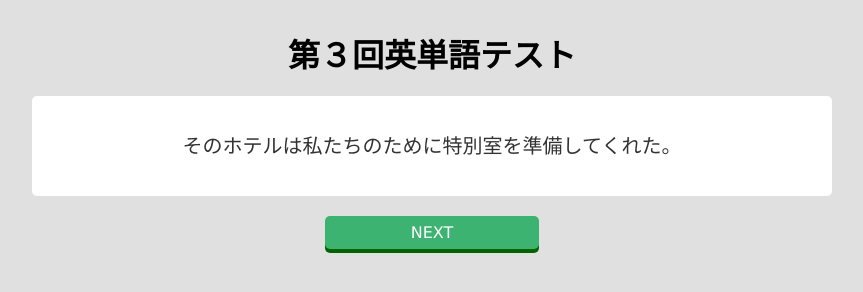
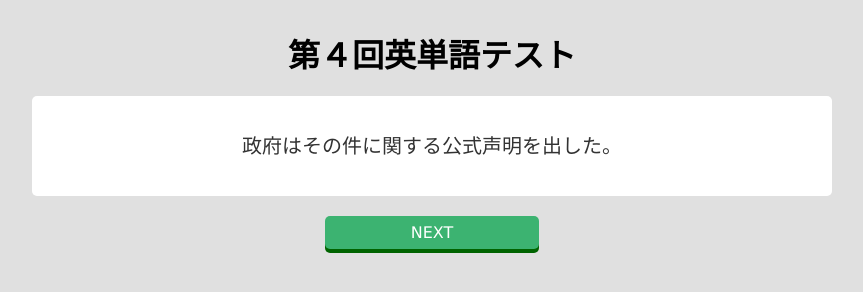
Before and after one commit to sugar314/ja-to-en-ex, a plain HTML site: page index.html in a window 1280 px wide. Shown: the whole page, without its empty margins (208-1071 px from the left). Drawn offline with Linux system fonts and the light colour scheme.

Commit message:
Update index.html

```diff
--- a/index.html
+++ b/index.html
@@ -8,7 +8,7 @@
 <body>
 
 	<div class="title-top">
-		<h1>第３回英単語テスト</h1>
+		<h1>第４回英単語テスト</h1>
 
 	<div id="card">
 		<div id="card-front"></div>
@@ -19,68 +19,66 @@
 		(function() {
 			'use strict';
 
-			var words = [
-   {'en': 'guess', 'ja': '～を推測する'},
-   {'en': 'Can you guess what happened at that time?', 'ja': 'そのとき何が起こったかを推測することができますか。'},
-   {'en': 'The hotel prepared a special room for us.', 'ja': 'そのホテルは私たちのために特別室を準備してくれた。'},
-   {'en': 'He has developed his business in China.', 'ja': '彼は中国で事業を発展させてきた。'},
-   {'en': 'They had a meeting to solve the problem.', 'ja': '彼らはその問題を解決するために会議を開いた。'},
-   {'en': 'My friends encouraged me to try again.', 'ja': '友だちはもう一度やってみるように私を励ましてくれた。'},
-   {'en': 'I never expected to see you here in India.', 'ja': '私はここインドであなたに会うことを一度も予想しなかった。'},
-   {'en': 'How do we deal with this difficult problem?', 'ja': '私たちはどのようにこの難しい問題を処理すればよいのか。'},
-   {'en': 'Cathy measured the size of the window for its curtains.', 'ja': 'キャシーはカーテンのために窓のサイズを測った。'},
-   {'en': 'They demanded more information about the accident.', 'ja': '彼らはその事故についてさらなる情報を要求した。'},
-   {'en': 'These new books contain important information.', 'ja': 'これらの新しい本は重要な情報を含んでいる。'},
-   {'en': 'There are various ways to answer the question.', 'ja': 'その質問に答えるにはさまざまな方法がある。'},
-   {'en': 'Education is a major political issue in that country.', 'ja': 'その国では教育は大きな政治問題である。'},
-   {'en': 'Scientific research will show us new facts about space.', 'ja': '科学研究により宇宙に関する新事実が私たちに明らかになるだろう。'},
-   {'en': 'You have to go to medical school to become a doctor.', 'ja': '医者になるためには医学部［医科大学］へ行かなくてはならない。'},
-   {'en': 'His books are known across the whole world.', 'ja': '彼の本は全世界で知られている。'},
-   {'en': 'My computer has a serious problem with its hard disk.', 'ja': '私のコンピュータはハードディスクに深刻な問題がある。'},
-   {'en': 'Mary didn’t say a single word when she saw him.', 'ja': 'メアリーは彼に会ったとき，たった1つの言葉も［一言も]言わなかった。'},
-   {'en': 'What is the general opinion on that matter?', 'ja': 'その件に関する一般的な意見はどういうものですか。'},
-   {'en': 'The total number of students is about 200.', 'ja': '生徒の総数は約200人です。'},
-   {'en': 'Good sleep is necessary for our health.', 'ja': '快眠は私たちの健康のために必要である。'},
-   {'en': 'The artist likes to use natural materials like stone or wood.', 'ja': 'その芸術家は石や木のような自然の材料を使うのが好きだ。'},
-   {'en': 'There is a lack of communication between you and me.', 'ja': 'あなたと私の間にはコミュニケーション不足がある。'},
-   {'en': 'We have to make a decision by tomorrow morning.', 'ja': '私たちは明日の朝までに決定を下さなければならない。'},
-   {'en': 'Scientists are looking for new energy sources.', 'ja': '科学者たちは新しいエネルギー源を探している。'},
-   {'en': 'There is no risk to your life during this tour.', 'ja': 'この旅行中あなたの命の危険はまったくない。'},
-   {'en': 'I received the bill for my new fridge today.', 'ja': '私は今日，新しい冷蔵庫の請求書を受け取った。'},
-   {'en': 'His father is a professor of Japanese history.', 'ja': '彼の父は日本史の教授である。'},
-   {'en': 'Children should have a healthy diet.', 'ja': '子どもたちは健康的な食事をとるべきだ。'},
-   {'en': 'This store sells many wines of high quality.', 'ja': 'この店は質の高いワインをたくさん売っている。'},
-   {'en': 'They are collecting data on a new kind of animal.', 'ja': '彼らは新種の動物に関するデータを集めている。'},
-   {'en': 'She usually takes notes on the most important points.', 'ja': '彼女はたいてい最も大事な点のメモをとる。'},
-   {'en': 'We have to find a way to meet the challenge.', 'ja': '私たちはその難題に立ち向かう方法を見つけなければならない。'},
-   {'en': 'We don’t understand all of the brain functions.', 'ja': '私たちはすべての脳機能を理解しているわけではない。'},
-   {'en': 'She wrote some articles on[about] soccer in the magazine.', 'ja': '彼女はその雑誌でサッカーに関する記事をいくつか書いた。'},
-   {'en': 'My mother made me a cake in the shape of a star.', 'ja': '母は私に星の形をしたケーキを作ってくれた。'},
-   {'en': 'I placed a chair in the middle.', 'ja': '私は中央にいすを置いた。'},
-   {'en': 'We are doing our best to reach our goal.', 'ja': '私たちは目標に達するために最善をつくしている。'},
-   {'en': 'Meg wants to improve the image of her shop.', 'ja': 'メグは自分の店をイメージアップしたいと思っている。'},
-   {'en': 'The cost of construction will come to a large figure.', 'ja': '建設費用は大きな数値になるだろう。'},
-   {'en': 'The technology has developed in the last decade.', 'ja': 'その技術は最近の10年間で発展した。'},
-   {'en': 'It is not believed that life exists on Mars.', 'ja': '火星に生命は存在すると信じられていない。'},
-   {'en': 'The teacher reduced the number of questions from ten to five.', 'ja': '先生は問題数を10問から5問に減らした。'},
-   {'en': 'The man finally gained power in that country.', 'ja': 'その男はついにその国で権力を得た。'},
-   {'en': 'The new project requires time and money.', 'ja': 'その新しい計画は時間と金を必要とする。'},
-   {'en': 'They proved (that) their theory was right.', 'ja': '彼らは自分たちの学説が正しいことを証明した。'},
-   {'en': 'The heavy rain prevented me from going out.', 'ja': '大雨は私が外出するのを妨げた［大雨で私は外出できなかった］。'},
-   {'en': 'They carefully compared my work with[to] hers.', 'ja': '彼らは注意深く私の作品を彼女のものと比較した。'},
-   {'en': 'We can adapt the technology for our new product.', 'ja': '私たちはその技術を新製品に適合させることができる。'},
-   {'en': 'The government conducted a survey of public opinion.', 'ja': '政府は世論調査を行った。'},
-   {'en': 'Both my sister and I prefer books to movies.', 'ja': '妹も私も映画より本が好きだ。'},
-   {'en': 'He wants to be successful in his business.', 'ja': '彼は事業に成功したいと思っている。'},
-   {'en': 'The accident was due to a mistake in the design.', 'ja': 'その事故は設計ミスが原因であった。'},
-   {'en': 'This discount ticket is available for shopping in that store.', 'ja': 'この割引券はその店での買い物に利用できる。'},
-   {'en': 'In most Western countries, Christmas is a special day.', 'ja': 'たいていの西洋諸国では，クリスマスは特別な日である。'},
-   {'en': 'In my personal opinion, he should be the new leader.', 'ja': '私個人の意見では，彼が新しいリーダーになるべきだ。'},
-   {'en': 'She has been studying the culture of ancient Egypt.', 'ja': '彼女は古代エジプトの文化を研究している。'},
-   {'en': 'Mary is not used to living in a large city.', 'ja': 'メアリーは大都会に住むことに慣れていない。'},
-   {'en': 'He lives in Italy, but his native country is Spain.', 'ja': '彼はイタリアに住んでいるが，母国はスペインだ。'},
-   {'en': 'Playing with my friends is the most important thing in my daily life.', 'ja': '友だちとの遊びは私の日常生活でいちばん大切だ。'},
-   {'en': 'Listen to the questions and circle the correct answers.', 'ja': '質問を聞いて正しい答えを丸で囲みなさい。'}
+			var words = [   {'en': 'The writer is very popular among the younger generation.', 'ja': 'その作家は若い世代の間で非常に人気がある。'},
+   {'en': 'Bob wants to join the peace movement.', 'ja': 'ボブはその平和運動に加わりたいと思っている。'},
+   {'en': 'The government made a public statement about the matter.', 'ja': '政府はその件に関する公式声明を出した。'},
+   {'en': 'E-mail has become (a) popular means of communication.', 'ja': 'Eメールは大衆的なコミュニケーション手段になった。'},
+   {'en': 'The professor is one of the experts on gorillas.', 'ja': 'その教授はゴリラの専門家の1人だ。'},
+   {'en': 'Humans have higher intelligence than other animals.', 'ja': '人間はほかの動物よりも高い知能を持っている。'},
+   {'en': 'Their research is still at an early stage.', 'ja': '彼らの研究はまだ初期段階にある。'},
+   {'en': 'My brother had a variety of jobs for five years.', 'ja': '兄は5年間でいろいろな仕事に就いた。'},
+   {'en': 'My sister wanted to work in the music industry.', 'ja': '私の姉は音楽産業で働きたいと思っていた。'},
+   {'en': 'The doctor sees over 50 patients a day.', 'ja': 'その医者は1日に50人以上の患者を診る。'},
+   {'en': 'We had a long conversation about our favorite books.', 'ja': '私たちはお気に入りの本について長い会話をした。'},
+   {'en': 'Our teacher always wears nice clothes.', 'ja': '私たちの先生はいつもすてきな服を着ている。'},
+   {'en': 'Mr. Foster put pressure on me to accept his offer.', 'ja': 'フォスター氏は自分の申し出を受け入れるように私に圧力をかけた。'},
+   {'en': 'Return the chair to its original position.', 'ja': 'そのいすを元の位置に戻しなさい。'},
+   {'en': 'The temperature of this room is now 20 degrees Celsius.', 'ja': 'この部屋の温度は今，摂氏20度［20℃］だ。'},
+   {'en': 'We have to talk about a wide range of issues.', 'ja': '私たちは広範囲の問題について話し合わなければならない。'},
+   {'en': 'The only access to the village is by boat.', 'ja': 'その村への唯一の交通手段はボートによるものだ。'},
+   {'en': 'He talked about the importance of education in his speech.', 'ja': '彼は演説で教育の重要性について話した。'},
+   {'en': 'There are many good neighbors around my house.', 'ja': '私の家の周囲にはよい隣人が多い。'},
+   {'en': 'The new economic policy will be successful.', 'ja': '新しい経済政策は成功するだろう。'},
+   {'en': 'The test indicates that you have influenza.', 'ja': 'その検査はあなたがインフルエンザにかかっていることを示している。'},
+   {'en': 'He referred to the matter at the meeting.', 'ja': '彼は会議でその問題に言及した。'},
+   {'en': 'She manages seven restaurants in Tokyo.', 'ja': '彼女は東京で7つのレストランを経営している。'},
+   {'en': 'I tried to focus my mind on my work.', 'ja': '私は仕事に(私の)気持ちを集中させようとした。'},
+   {'en': 'They promoted a good relationship between the two countries.', 'ja': '彼らは2国間の良好な関係を促進した。'},
+   {'en': 'He has observed the moon for 40 years.', 'ja': '40年の間，彼は月を観察してきた。'},
+   {'en': 'Raise your hand if you have any questions.', 'ja': '何か質問があれば手を上げなさい。'},
+   {'en': 'It is important to maintain good relationships with friends.', 'ja': '友人とよい関係を維持することは大切だ。'},
+   {'en': 'Emily is searching her desk for her lost pen.', 'ja': 'エミリーはなくしたペンを求めて机を捜している。'},
+   {'en': 'We discussed the plan for our school trip.', 'ja': '私たちは修学旅行の計画について話し合った。'},
+   {'en': 'The accident was reported quickly in the media.', 'ja': 'その事故は(マス)メディアですぐに報道された。'},
+   {'en': 'Hard work is one of the important factors in success.', 'ja': '勤勉は成功の重要な要因の１つだ。'},
+   {'en': 'What is the distance from here to the station?', 'ja': 'ここから駅までの距離はどれくらいですか。'},
+   {'en': 'Many people want to improve their standards of living.', 'ja': '多くの人が自分の生活水準を上げたいと思っている。'},
+   {'en': 'I often do volunteer work during a long vacation.', 'ja': '私は長期休暇の間よくボランティア活動をする。'},
+   {'en': 'Large countries like China and Russia are rich in natural resources.', 'ja': '中国やロシアのような広大な国は天然資源に富んでいる。'},
+   {'en': 'Please call our customer service if you want more information.', 'ja': 'さらに情報がご入り用でしたらお客様窓口にお電話ください。'},
+   {'en': 'Their new business strategy has been successful.', 'ja': '彼らの新しい経営戦略は成功を収めた。'},
+   {'en': 'There are some small villages in the mountain region.', 'ja': 'その山岳地域にいくつかの小さな村がある。'},
+   {'en': 'We need scientific evidence to prove the theory.', 'ja': '私たちはその学説を証明するための科学的な証拠が必要だ。'},
+   {'en': 'According to the morning news, it will rain tomorrow. ', 'ja': '朝のニュースによれば，明日は雨だ。'},
+   {'en': 'I want to drink coffee rather than tea.', 'ja': '私は紅茶よりむしろコーヒーが飲みたい。'},
+   {'en': 'It will probably rain this afternoon.', 'ja': '今日の午後はたぶん雨が降るだろう。'},
+   {'en': 'Perhaps it will snow tonight.', 'ja': '今夜はひょっとすると雪が降るだろう。'},
+   {'en': 'As I didn’t want to see a movie, I went shopping instead.', 'ja': '私は映画を見たくなかったので，代わりに買い物に行った。'},
+   {'en': 'This street is busy, especially at night.', 'ja': 'この通りは特に夜はにぎやかだ。'},
+   {'en': 'He works for a bookstore simply because he likes books.', 'ja': '彼は単に本が好きだから書店で働いている。'},
+   {'en': 'I caught the flu. Therefore, I couldn’t go to school.', 'ja': '私はインフルエンザにかかった。それゆえに学校へ行けなかった。'},
+   {'en': 'He was born in 1950. Thus, he hasn’t experienced the war.', 'ja': '彼は1950年生まれだ。したがってその戦争を経験していない。'},
+   {'en': 'Indeed, my host family supported me in everything.', 'ja': '本当に，私のホストファミリーはあらゆることで私を支えてくれた。'},
+   {'en': 'Please close your eyes for exactly 10 seconds.', 'ja': '正確に10秒間，目を閉じてください。'},
+   {'en': 'I go to school with Jane nearly every day.', 'ja': '私はほとんど毎日ジェーンと学校に行く。'},
+   {'en': 'We have to think further about this subject.', 'ja': '私たちはこの話題についてさらに考えなければならない。'},
+   {'en': 'Let’s start immediately if you are ready.', 'ja': 'あなたが準備できたらすぐに出発しましょう。'},
+   {'en': 'She took a step forward and began to dance.', 'ja': '彼女は一歩前に出て踊り始めた。'},
+   {'en': 'Question 1 was extremely difficult for me.', 'ja': '第1問は私にとって極めて難しかった。'},
+   {'en': 'She tried again and again and eventually passed the exam.', 'ja': '彼女は何度も挑戦して，結局は試験に合格した。'},
+   {'en': 'I hardly knew her when she talked to me.', 'ja': '彼女が話しかけてきたとき，私は彼女をほとんど知らなかった。'},
+   {'en': 'After an hour’s walk, he saw a light ahead.', 'ja': '1時間歩いたあと，彼は前方に明かりを見た。'},
+   {'en': 'Highly developed technology may change our lives.', 'ja': '高度に発達した科学技術は私たちの生活を変えるかもしれない。'}
 			];
 
 
```
